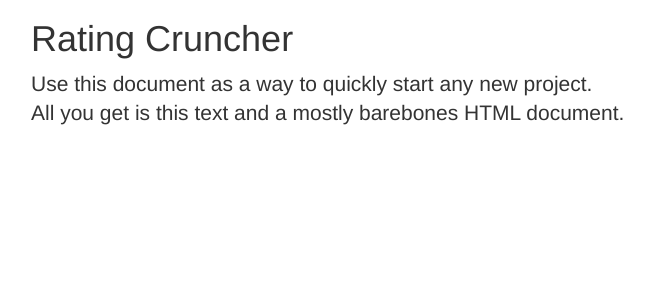
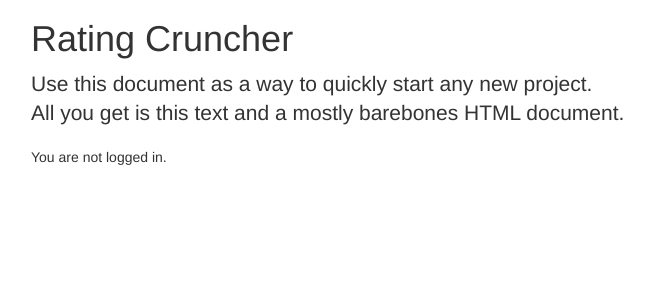
Before and after one commit to sourlows/rating-cruncher, a Flask app: template templates/index.html in a window 1280 px wide. Shown: the part 51-351 px from the top of the page, without its empty margins (39-693 px from the left). Run offline with Flask 2, Linux system fonts and the light colour scheme; the template is opened without the code that fills it, so the values that code supplies are empty; some libraries are stand-ins or nearby versions.

Commit message:
super basic user stuff

```diff
--- a/main.py
+++ b/main.py
@@ -3,6 +3,7 @@
 # Import the Flask Framework
 from flask import Flask
 from flask import render_template
+from google.appengine.api import users
 app = Flask(__name__)
 # Note: We don't need to call run() since our application is embedded within
 # the App Engine WSGI application server.
@@ -11,7 +12,12 @@ app = Flask(__name__)
 @app.route('/')
 def hello():
     """Return a friendly HTTP greeting."""
-    return render_template("index.html")
+    is_logged_in = bool(users.get_current_user())
+    context = {
+        'login_url': users.create_login_url('/'),
+        'is_logged_in': is_logged_in,
+    }
+    return render_template("index.html", **context)
 
 
 @app.errorhandler(404)
--- a/templates/index.html
+++ b/templates/index.html
@@ -13,35 +13,23 @@
 
 <body>
 
-    <nav class="navbar navbar-inverse navbar-fixed-top">
-      <div class="container">
-        <div class="navbar-header">
-          <button type="button" class="navbar-toggle collapsed" data-toggle="collapse" data-target="#navbar" aria-expanded="false" aria-controls="navbar">
-            <span class="sr-only">Toggle navigation</span>
-            <span class="icon-bar"></span>
-            <span class="icon-bar"></span>
-            <span class="icon-bar"></span>
-          </button>
-          <a class="navbar-brand" href="#">Project name</a>
-        </div>
-        <div id="navbar" class="collapse navbar-collapse">
-          <ul class="nav navbar-nav">
-            <li class="active"><a href="#">Home</a></li>
-            <li><a href="#about">About</a></li>
-            <li><a href="#contact">Contact</a></li>
-          </ul>
-          <ul class="nav navbar-nav pull-right">
-            <li><a href="#">Log In</a></li>
-          </ul>
-        </div>
-      </div>
-    </nav>
+{% include 'menu.html' %}
 
 <div class="container">
 
     <div class="starter-template">
         <h1>Rating Cruncher</h1>
-        <p class="lead">Use this document as a way to quickly start any new project.<br> All you get is this text and a mostly barebones HTML document.</p>
+
+        <p class="lead">Use this document as a way to quickly start any new project.<br> All you get is this text and a
+            mostly barebones HTML document.</p>
+
+        <p>
+            {% if is_logged_in %}
+                You are logged in.
+            {% else %}
+                You are not logged in.
+            {% endif %}
+        </p>
     </div>
 
 </div>
--- /dev/null
+++ b/templates/menu.html
@@ -0,0 +1,28 @@
+<nav class="navbar navbar-inverse navbar-fixed-top">
+    <div class="container">
+        <div class="navbar-header">
+            <button type="button" class="navbar-toggle collapsed" data-toggle="collapse" data-target="#navbar"
+                    aria-expanded="false" aria-controls="navbar">
+                <span class="sr-only">Toggle navigation</span>
+                <span class="icon-bar"></span>
+                <span class="icon-bar"></span>
+                <span class="icon-bar"></span>
+            </button>
+            <a class="navbar-brand" href="#">Project name</a>
+        </div>
+        <div id="navbar" class="collapse navbar-collapse">
+            <ul class="nav navbar-nav">
+                <li class="active"><a href="#">Home</a></li>
+                <li><a href="#about">About</a></li>
+                <li><a href="#contact">Contact</a></li>
+            </ul>
+            <ul class="nav navbar-nav pull-right">
+                {% if is_logged_in %}
+                    <li><a href="#">Log Out</a></li>
+                {% else %}
+                    <li><a href={{ login_url }}>Log In</a></li>
+                {% endif %}
+            </ul>
+        </div>
+    </div>
+</nav>
```
Lines whose indentation alone changed are shown as unchanged.
